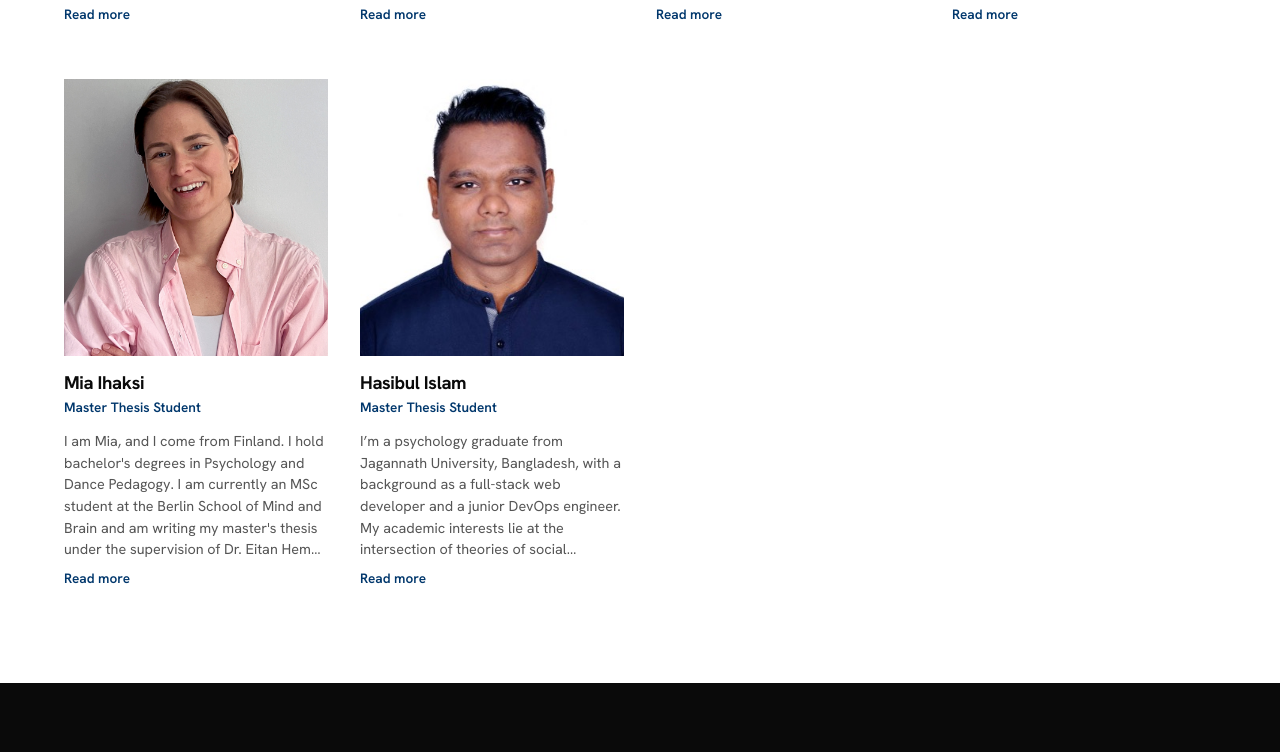
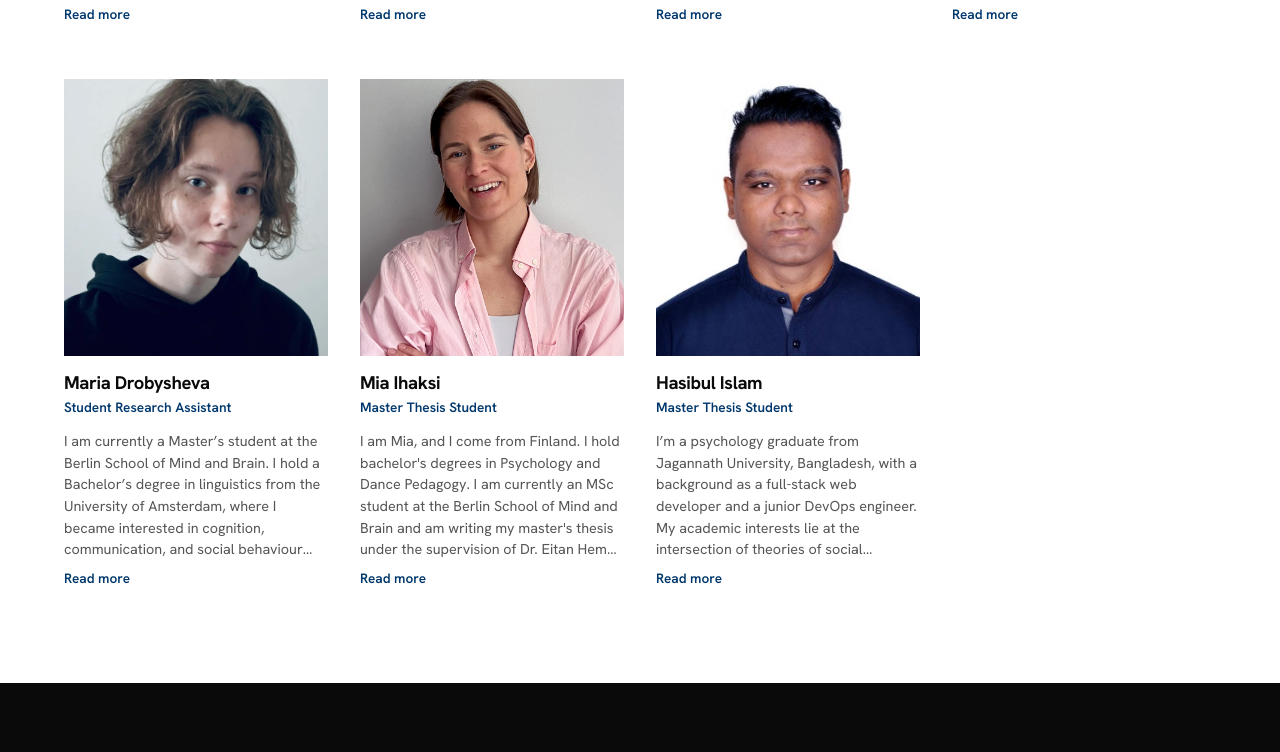
Before and after one commit to DavAhm/socialintelligence_website, a plain HTML site: page team.html in a window 1280 px wide. Shown: the part 5204-5956 px from the top of the page. Drawn offline with Linux system fonts and the light colour scheme.

Commit message:
new team member

```diff
--- a/team.html
+++ b/team.html
@@ -578,6 +578,23 @@
             </div>
           </article>
 
+          <!-- Maria Drobysheva -->
+          <article class="team-card">
+            <div class="team-card-img-wrap">
+              <img src="assets/images/team/Maria Drobysheva.png" alt="Maria Drobysheva" class="team-card-img" />
+            </div>
+            <div class="team-card-body">
+              <h3 class="team-name">Maria Drobysheva</h3>
+              <div class="team-role">Student Research Assistant</div>
+              <p class="team-bio">
+                I am currently a Master’s student at the Berlin School of Mind and Brain. I hold a Bachelor’s degree in
+                linguistics from the University of Amsterdam, where I became interested in cognition, communication, and
+                social behaviour beyond language. At the lab, I am primarily involved in eye-tracking and VR-based
+                research on social decision-making.
+              </p>
+            </div>
+          </article>
+
           <!-- Mia Ihaksi -->
           <article class="team-card">
             <div class="team-card-img-wrap">
```
Also changed, not shown: assets/images/team/Maria Drobysheva.png (added).
